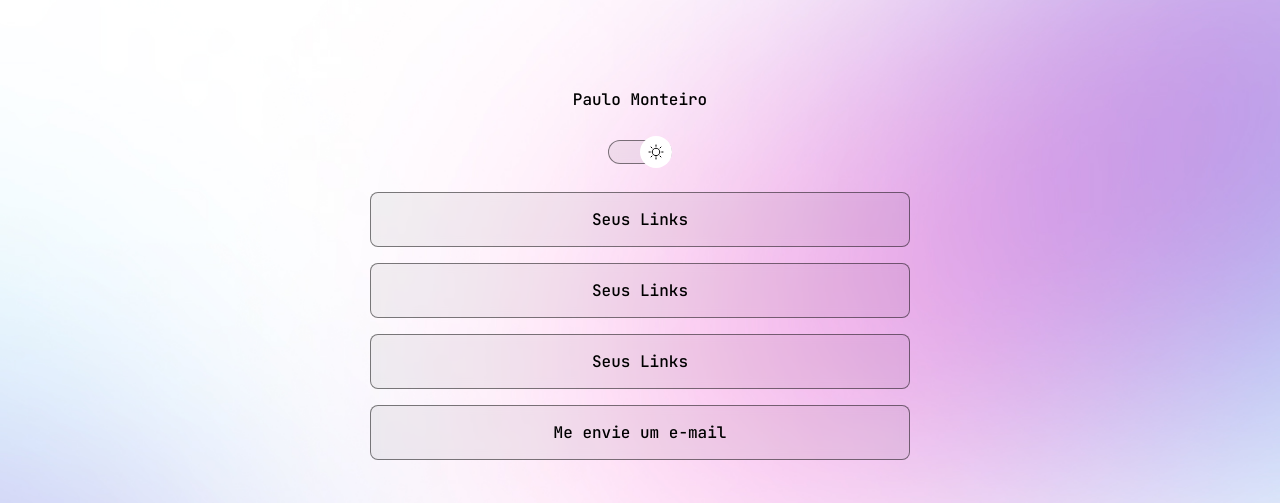
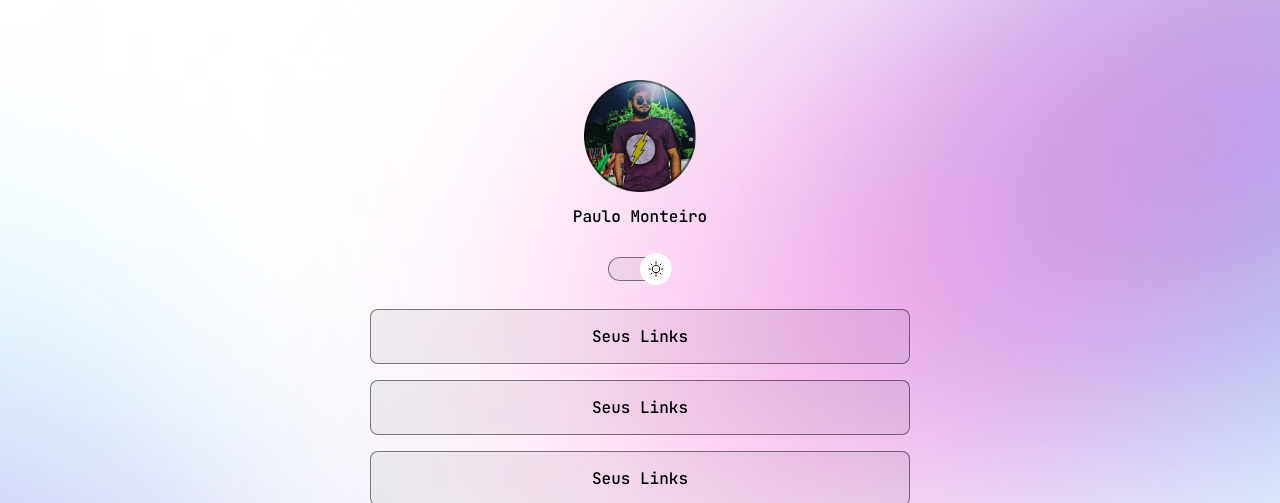
Before and after one commit to DissPmont/DevLinks, a plain HTML site: page Projeto/DevLinks/index.html in a window 1280 px wide. Both pictures are taken after a click on the element 640 px from the left and 264 px from the top of the page. Shown: the top 503 px of the page. Drawn offline with nearby package versions, Linux system fonts and the light colour scheme.

Commit message:
resolvido problema da falta de foto na mudança do diurno/noturno

```diff
--- a/Projeto/DevLinks/script.js
+++ b/Projeto/DevLinks/script.js
@@ -6,10 +6,10 @@ function toggleMode() {
     const img = document.querySelector("#profile img")
 
     if (html.classList.contains("light")) {
-        img.setAttribute("src", "./assets/Desktop/avatar-light.png")
+        img.setAttribute("src", "./assets/avatar-light.png")
     }
     else {
-        img.setAttribute("src", "./assets/Desktop/avatar.png")
+        img.setAttribute("src", "./assets/avatar.png")
     }
 
 }
--- a/Projeto/DevLinks/style.css
+++ b/Projeto/DevLinks/style.css
@@ -20,7 +20,6 @@
   --surface-color-hover: rgba(0, 0, 0, 0.02);
   --highlight-color-hover: rgba(255, 255, 255, 0.2);
   --switch-bg-url: url(./assets/moon-stars.svg);
-  --img-switch: url(./assets/avatar.png)
 }
 
 .light {
@@ -31,7 +30,6 @@
   --surface-color-hover: rgba(0, 0, 0, 0.02);
   --highlight-color-hover: rgba(0, 0, 0, 0.1);
   --switch-bg-url: url(./assets/sun.svg);
-  --img-switch: url(./assets/avatar-light.png)
 }
 
 body {
@@ -76,10 +74,7 @@ elementos que por base são Inline: o cod ficaria
 }
 
 #profile img {
-  src: var(--img-switch);
-  display: block;
   width: 112px;
-  margin: auto;
 }
 
 #profile p {
```
